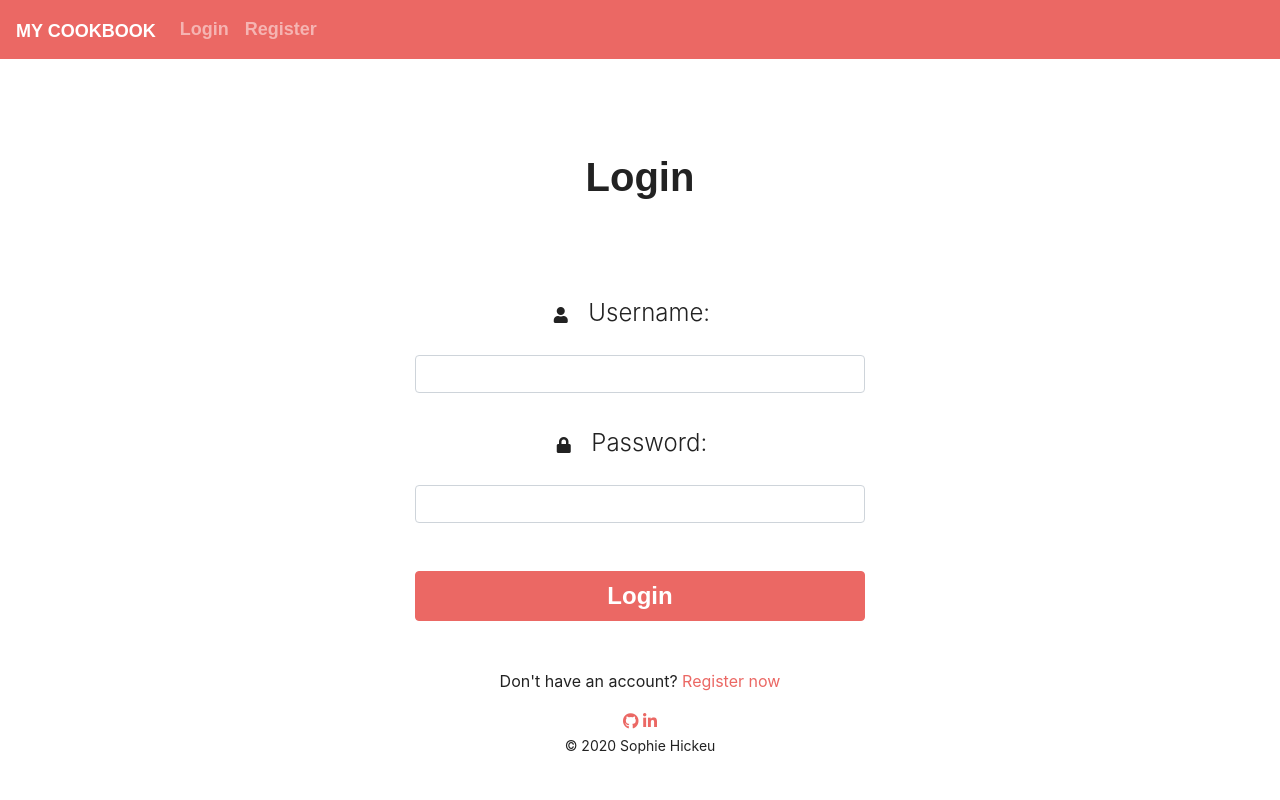
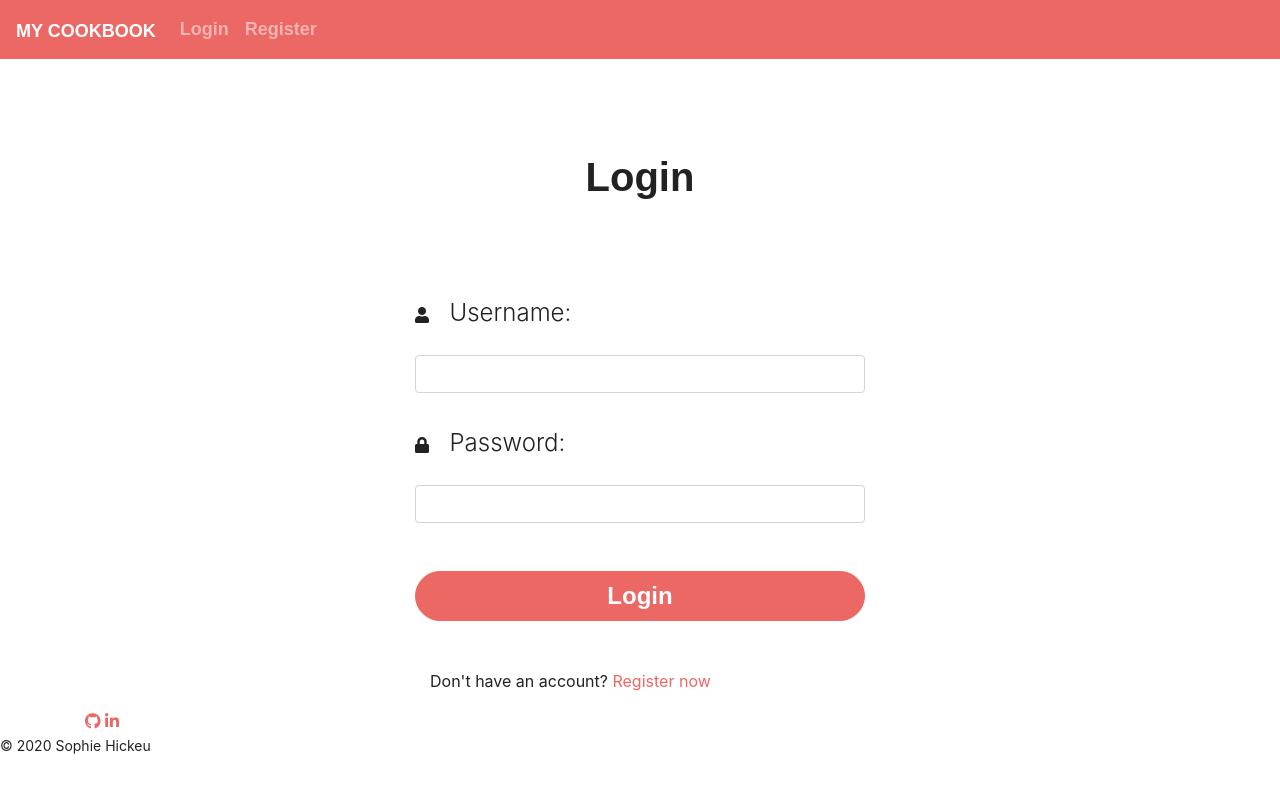
Before and after one commit to SophieH93/myCookbook, a Flask app: page /login in a window 1280 px wide. Run offline with Flask 2, Linux system fonts and the light colour scheme; some libraries are stand-ins or nearby versions; some web fonts are replaced.

Commit message:
added style for register page

```diff
--- a/static/css/style.css
+++ b/static/css/style.css
@@ -1,9 +1,6 @@
-body {
-	text-align: center;
-}
-
 h1{
     padding: 2rem;
+    text-align: center;
 }
 
 .img-fluid {
@@ -14,7 +11,7 @@ max-width: 100%;
 
 /* Login */
 
-#login {
+#login, #register {
     max-width: 30rem;
     min-width: 250px;
     margin: auto;
@@ -30,10 +27,12 @@ form {
 label {
 	padding: 1rem;
 	font-size: 1.5rem;
-	font-weight: 300
+	font-weight: 300;
+    text-align: left;
 }
 
-.loginBtn {
+.loginBtn, .registerBtn {
 	font-size: 1.5rem;
 	margin-top: 3rem;
+    border-radius: 4rem;
 }
```
